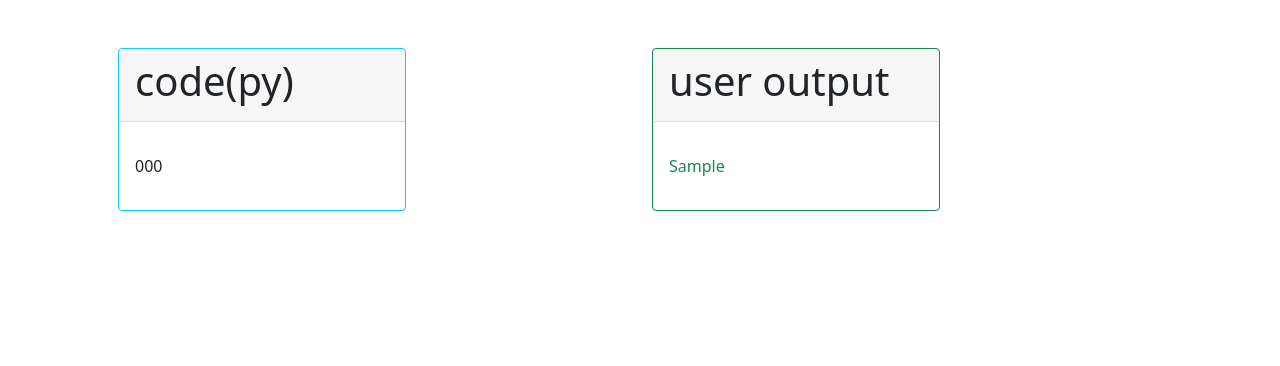
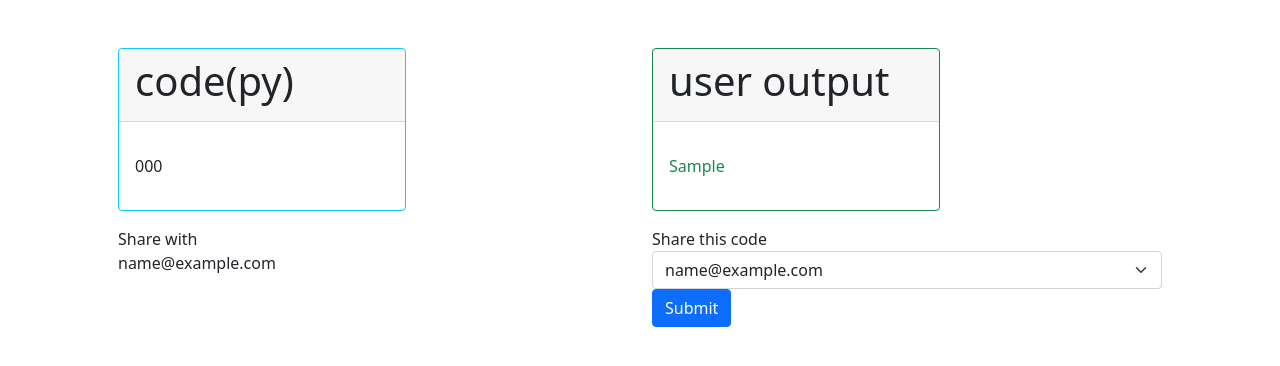
Before and after one commit to shubham-lohan/online_ide, a Django app: page /submission/1/ in a window 1280 px wide. Shown: the part 72-438 px from the top of the page. Run offline with Django 4.2, Linux system fonts and the light colour scheme; a user stored in the database is signed in; tables that the repository leaves empty hold one stand-in row (values such as "Sample post"); some libraries are stand-ins or nearby versions.

Commit message:
share bug fix and custom filter added

```diff
--- /dev/null
+++ b/online_ide/templatetags/my_tags.py
@@ -0,0 +1,8 @@
+from django import template
+from django.db.models import Q
+register = template.Library()
+
+
+@register.filter
+def is_equal(a, b):
+    return a == b
--- a/online_ide/views.py
+++ b/online_ide/views.py
@@ -57,13 +57,28 @@ def home(request):
     return render(request, "home.html", context)
 
 
+@login_required
 def show_submissions(request, submission_id):
     submission = Submissions.objects.get(id=submission_id)
-    if submission.user != request.user:
+    print(submission.user, request.user)
+    if submission.user != request.user and (submission.user != request.user and request.user not in submission.share_with.all()):
         return HttpResponse("<h1>Invalid Access</h1>")
     # submission.code = submission.code.encode('utf-8')
     # # print(submission.code.encode('utf-8'))
-    return render(request, "show_submissions.html", {'submission': submission})
+    if request.method == 'POST':
+        print(request.POST)
+        people = request.POST['share_with']
+        user = User.objects.filter(email=people).first()
+        print("user", user)
+        if user:
+            submission.share_with.add(user)
+            submission.save()
+    users = User.objects.all()
+    print(users)
+    return render(request, "show_submissions.html", {'submission': submission,
+                                                     'share_with': submission.share_with.all(),
+                                                     'users': users
+                                                     })
 
 
 @login_required
--- a/templates/index.html
+++ b/templates/index.html
@@ -2,6 +2,7 @@
 {% load socialaccount %}
 {% load crispy_forms_filters %}
 {% load crispy_forms_tags %}
+{% load my_tags %}
 <!DOCTYPE html>
 <html lang="en">
 
--- a/templates/show_submissions.html
+++ b/templates/show_submissions.html
@@ -1,6 +1,7 @@
 {% extends "index.html" %}
 {% load crispy_forms_filters %}
 {% load crispy_forms_tags %}
+{% load my_tags %}
 {% block content %}
 <nav class="navbar navbar-expand-lg navbar-dark bg-dark">
     <div class="container-fluid">
@@ -54,5 +55,29 @@
             </div>
         </div>
     </div>
+    <div class="row">
+        <div class="col">
+            <label for="sharewith">Share with</label><br>
+            {% for people in share_with%}
+            {{people.email}}
+            <br>
+            {% endfor %}
+        </div>
+        <div class="col">
+            {% if submission.user.email|is_equal:request.user.email%}
+            Share this code
+            <form action="" method="post">
+                {% csrf_token %}
+                <select class="form-select" name="share_with">
+                    {% for user in users %}
+                    <option value="{{user.email}}">{{user.email}}</option>
+                    {% endfor %}
+                </select>
+                <input type="submit" class="btn btn-primary" value="Submit">
+            </form>
+            {% endif %}
+        </div>
+    </div>
+
 </div>
 {% endblock content %}
```
Also changed, not shown: templates/my_submissions.html (+5 -5 lines), online_ide/templatetags/__init__.py (added).
